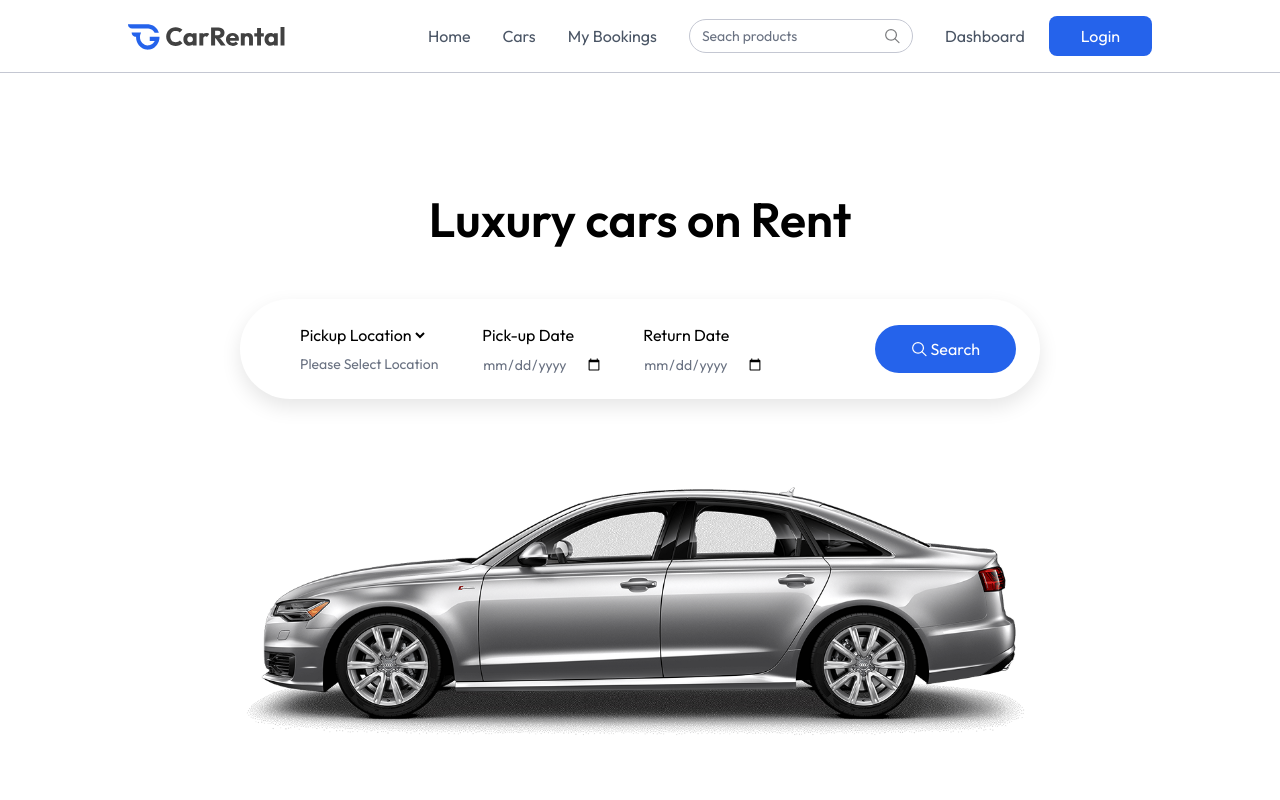
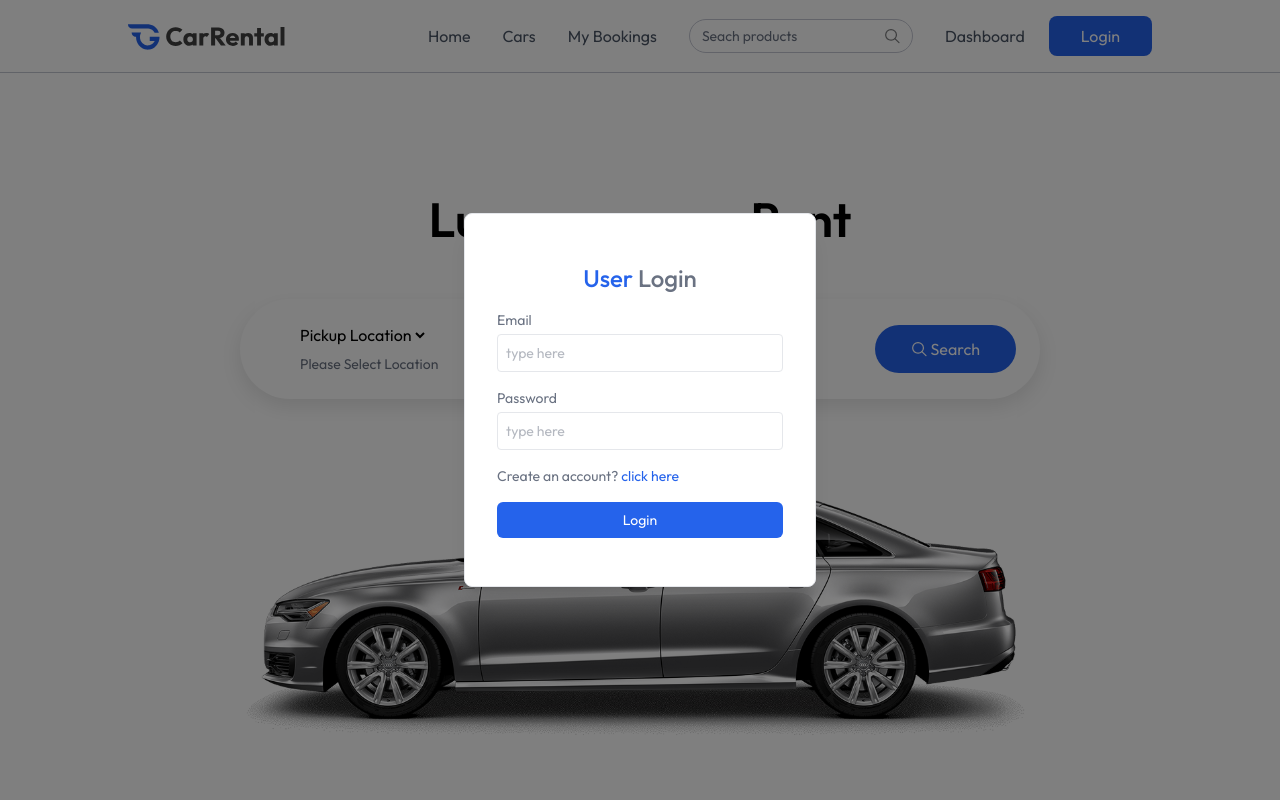
Before and after one commit to Kulwantolkha/Car-Rental-Website, a React (Vite) app in the folder frontend/: page / in a window 1280 px wide. Both pictures are taken after a click on the button "Login". Shown: the top 800 px of the page. Built offline with nearby package versions, Linux system fonts and the light colour scheme.

Commit message:
Add Login component and integrate it into the App for user authentication

```diff
--- a/frontend/src/App.jsx
+++ b/frontend/src/App.jsx
@@ -12,12 +12,14 @@
 import AddCar from './Pages/owner/Addcar'
 import ManageCar from './Pages/owner/ManageCar'
 import ManageBookings from './Pages/owner/ManageBookings'
+import Login from './components/owner/Login'
 
 function App() {
   const [showLogin, setShowLogin] = useState(false);
   const isOwnerPath = useLocation().pathname.startsWith("/owner");
   return (
     <>
+      {showLogin && <Login setShowLogin={setShowLogin}/>}
       {!isOwnerPath && <Navbar setShowLogin={setShowLogin}/>}
       <Routes>
         <Route path='/' element={<Home/>}/>
--- /dev/null
+++ b/frontend/src/components/owner/Login.jsx
@@ -0,0 +1,51 @@
+import React from 'react'
+
+const Login = ({setShowLogin}) => {
+    const [state, setState] = React.useState("login");
+    const [name, setName] = React.useState("");
+    const [email, setEmail] = React.useState("");
+    const [password, setPassword] = React.useState("");
+
+    const onSubmitHandler = async (event) => {
+        event.preventDefault();
+    }
+
+    return (
+        <div onClick={()=> setShowLogin(false)} className="fixed top-0 bottom-0 left-0 right-0 z-100 flex items-center text-sm text-gray-600 bg-black/50">
+       <form onSubmit={onSubmitHandler} onClick={(e)=>e.stopPropagation()} className="flex flex-col gap-4 m-auto items-start p-8 py-12 w-80 sm:w-[352px] text-gray-500 rounded-lg shadow-xl border border-gray-200 bg-white">
+            <p className="text-2xl font-medium m-auto">
+                <span className="text-primary">User</span> {state === "login" ? "Login" : "Sign Up"}
+            </p>
+            {state === "register" && (
+                <div className="w-full">
+                    <p>Name</p>
+                    <input onChange={(e) => setName(e.target.value)} value={name} placeholder="type here" className="border border-gray-200 rounded w-full p-2 mt-1 outline-primary" type="text" required />
+                </div>
+            )}
+            <div className="w-full ">
+                <p>Email</p>
+                <input onChange={(e) => setEmail(e.target.value)} value={email} placeholder="type here" className="border border-gray-200 rounded w-full p-2 mt-1 outline-primary" type="email" required />
+            </div>
+            <div className="w-full ">
+                <p>Password</p>
+                <input onChange={(e) => setPassword(e.target.value)} value={password} placeholder="type here" className="border border-gray-200 rounded w-full p-2 mt-1 outline-primary" type="password" required />
+            </div>
+            {state === "register" ? (
+                <p>
+                    Already have account? <span onClick={() => setState("login")} className="text-primary cursor-pointer">click here</span>
+                </p>
+            ) : (
+                <p>
+                    Create an account? <span onClick={() => setState("register")} className="text-primary cursor-pointer">click here</span>
+                </p>
+            )}
+            <button className="bg-primary hover:bg-blue-800 transition-all text-white w-full py-2 rounded-md cursor-pointer">
+                {state === "register" ? "Create Account" : "Login"}
+            </button>
+        </form>
+
+        </div>
+    )
+}
+
+export default Login;
```
